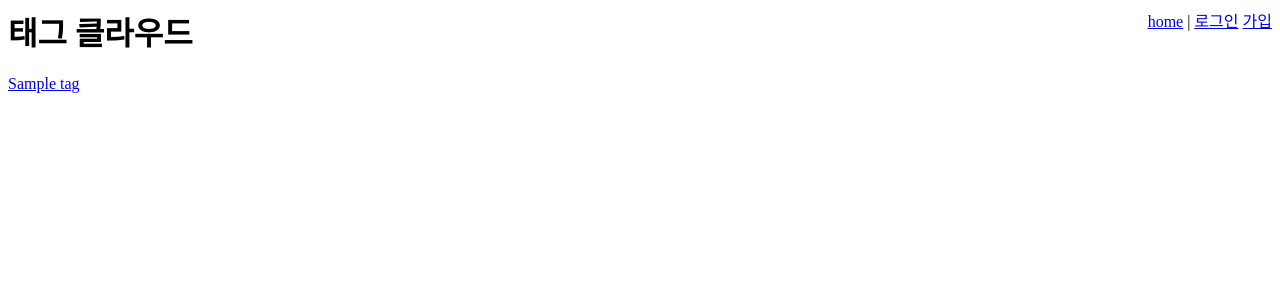
After one commit to yoophi/django_bookmarks, a Django app: page /tag/ in a window 1280 px wide. The commit adds this page. Shown: the top 300 px of the page. Run offline with Django 3.2, Linux system fonts and the light colour scheme; tables that the repository leaves empty hold one stand-in row (values such as "Sample post").

Commit message:
태그 및 태그 클라우드 페이지 추가. html escape 처리 추가

```diff
--- a/bookmarks/views.py
+++ b/bookmarks/views.py
@@ -92,3 +92,42 @@ def bookmark_save_page(request):
         'form': form
     })
     return render_to_response('bookmark_save.html', variables)
+
+
+def tag_page(request, tag_name):
+    tag = get_object_or_404(Tag, name=tag_name)
+    bookmarks = tag.bookmarks.order_by('-id')
+    variables = RequestContext(request, {
+        'bookmarks': bookmarks,
+        'tag_name': tag_name,
+        'show_tags': True,
+        'show_user': True,
+    })
+
+    return render_to_response('tag_page.html', variables)
+
+
+def tag_cloud_page(request):
+    MAX_WEIGHT = 5
+    tags = Tag.objects.order_by('name')
+
+    min_count = max_count = tags[0].bookmarks.count()
+    for tag in tags:
+        tag.count = tag.bookmarks.count()
+        if tag.count < min_count:
+            min_count = tag.count
+        if max_count < tag.count:
+            max_count = tag.count
+
+    range = float(max_count - min_count)
+    if range == 0.0:
+        range = 1.0
+
+    for tag in tags:
+        tag.weight = int(
+            MAX_WEIGHT * (tag.count - min_count) / range
+        )
+    variables = RequestContext(request, {
+        'tags': tags
+    })
+    return render_to_response('tag_cloud_page.html', variables)
--- a/django_bookmarks/site_media/style.css
+++ b/django_bookmarks/site_media/style.css
@@ -11,3 +11,18 @@ ul.tags, ul.tags li {
     margin: 0;
     padding: 0;
 }
+
+#tag-cloud {
+    text-align: center;
+}
+
+#tag-cloud a {
+    margin: 0 0.2em;
+}
+
+.tag-cloud-0 { font-size: 100%; }
+.tag-cloud-1 { font-size: 120%; }
+.tag-cloud-2 { font-size: 140%; }
+.tag-cloud-3 { font-size: 160%; }
+.tag-cloud-4 { font-size: 180%; }
+.tag-cloud-5 { font-size: 200%; }
--- a/django_bookmarks/templates/base.html
+++ b/django_bookmarks/templates/base.html
@@ -8,7 +8,8 @@
     <a href="/">home</a> |
     {% if user.is_authenticated %}
         <a href="/save/">북마크 추가</a> |
-        {{ user.username }}님, 안녕하세요.
+        <a href="/tag/">태그</a> |
+        <a href="/user/{{ user.username }}">{{ user.username }}</a>님, 안녕하세요.
         (<a href="/logout">로그아웃</a>)
     {% else %}
         <a href="/login">로그인</a>
--- a/django_bookmarks/templates/bookmark_list.html
+++ b/django_bookmarks/templates/bookmark_list.html
@@ -2,13 +2,13 @@
 <ul class="bookmarks">
     {% for bookmark in bookmarks %}
     <li>
-        <a href="{{ bookmark.link.url }}" class="title">{{ bookmark.title }}</a><br />
+        <a href="{{ bookmark.link.url | escape }}" class="title">{{ bookmark.title | escape }}</a><br />
         {% if show_tags %}
         태그:
         {% if bookmark.tag_set.all %}
         <ul class="tags">
             {% for tag in bookmark.tag_set.all %}
-            <li>{{ tag.name }}</li>
+            <li><a href="/tag/{{ tag.name | urlencode }}">{{ tag.name | escape }}</a></li>
             {% endfor %}
         </ul>
         {% else %}
@@ -17,6 +17,7 @@
         {% endif %}
 
         {% if show_user %}
+        추가한 사용자:
         <a href="/user/{{ bookmark.user.username }}" class="username">{{ bookmark.user.username }}</a>
         {% endif %}
     </li>
--- /dev/null
+++ b/django_bookmarks/templates/tag_cloud_page.html
@@ -0,0 +1,10 @@
+{% extends "base.html" %}
+{% block title %}태그 클라우드{% endblock %}
+{% block head %}태그 클라우드{% endblock %}
+{% block content %}
+<div class="tag-cloud">
+{% for tag in tags %}
+    <a href="/tag/{{ tag.name | urlencode }}" class="tag-cloud-{{ tag.weight }}">{{ tag.name | escape }}</a>
+{% endfor %}
+</div>
+{% endblock %}
--- /dev/null
+++ b/django_bookmarks/templates/tag_page.html
@@ -0,0 +1,6 @@
+{% extends "base.html" %}
+{% block title %}태그: {{ tag_name | escape }}{% endblock %}
+{% block head %}태그: {{ tag_name | escape }}의 북마크{% endblock %}
+{% block content %}
+    {% include "bookmark_list.html" %}
+{% endblock %}
--- a/django_bookmarks/urls.py
+++ b/django_bookmarks/urls.py
@@ -5,13 +5,16 @@ from django.conf.urls import include, url
 from django.contrib import admin
 from django.views.generic import TemplateView
 
-from bookmarks.views import main_page, user_page, logout_page, register_page, bookmark_save_page
+from bookmarks.views import main_page, user_page, logout_page, register_page, bookmark_save_page, tag_page, \
+    tag_cloud_page
 
 site_media = os.path.join(os.path.dirname(__file__), 'site_media')
 urlpatterns = [
     # 북마크 조회
     url(r'^$', main_page),
     url(r'^user/(\w+)', user_page),
+    url(r'^tag/([^\s]+)/$', tag_page),
+    url(r'^tag/$', tag_cloud_page),
 
     # 세션 관리
     url(r'^login/$', 'django.contrib.auth.views.login'),
```
